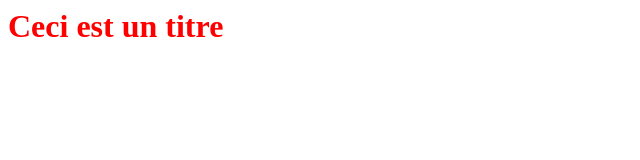
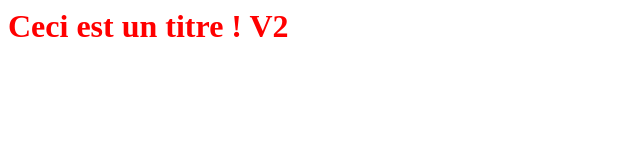
Before and after one commit to Hecalim/OpenclassroomsProject, a plain HTML site: page index.html in a window 1280 px wide. Shown: the full height of the page, 0-640 px from the left. Drawn offline with Linux system fonts and the light colour scheme.

Commit message:
Modification du titre H1

```diff
--- a/index.html
+++ b/index.html
@@ -15,6 +15,6 @@
 	</head>
 
 <body>
-	<h1>Ceci est un titre</h1>
+	<h1>Ceci est un titre ! V2</h1>
 </body>
 </html>
```
